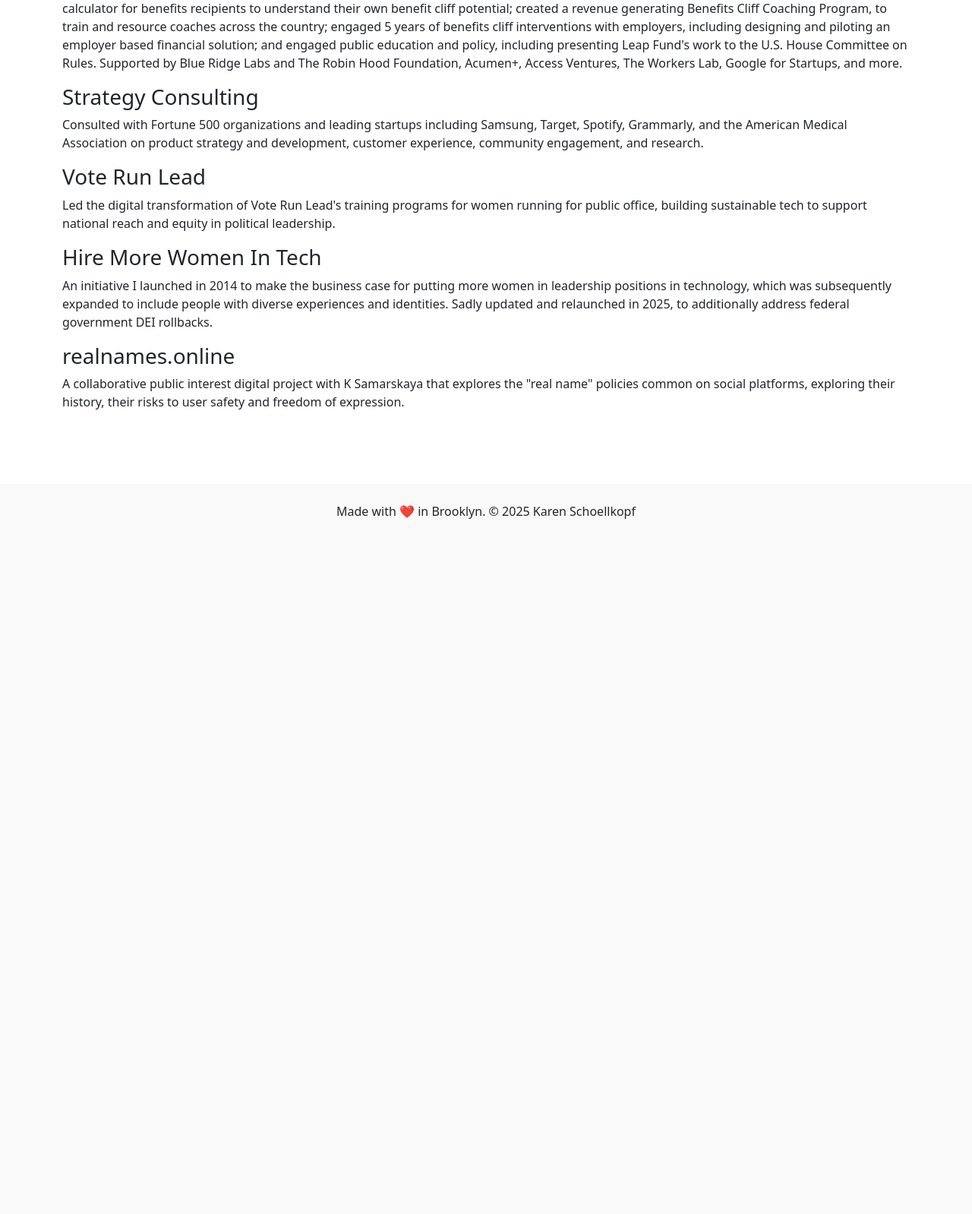
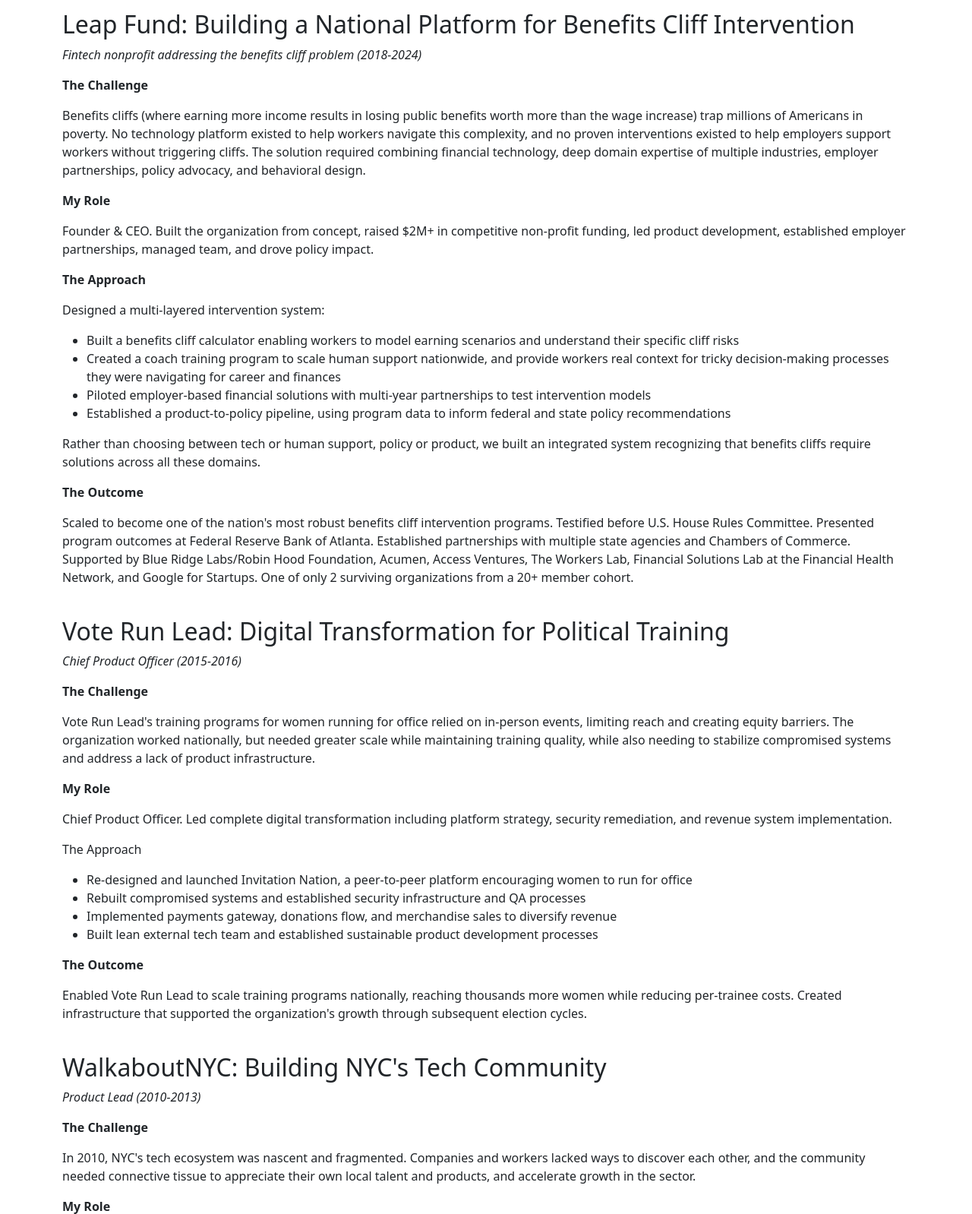
Before and after one commit to kgunette/kgunette.github.io, a plain HTML site: page projects.html in a window 1280 px wide. Shown: the part 388-1986 px from the top of the page at 76% size. Before the commit the page ends 1113 px from the top, so only its background shows below. Drawn offline with nearby package versions, Linux system fonts and the light colour scheme.

Commit message:
Update projects.html
updated projects to case studies for greater clarity

```diff
--- a/projects.html
+++ b/projects.html
@@ -5,19 +5,7 @@
   <meta name="viewport" content="width=device-width, initial-scale=1">
   <title>Projects | Karen Schoellkopf</title>
   <link href="https://cdn.jsdelivr.net/npm/bootstrap@5.3.0/dist/css/bootstrap.min.css" rel="stylesheet">
-  <style>
-    body { background: #f9f9f9; min-height: 100vh; display: flex; flex-direction: column; }
-    .hero { padding: 80px 0; text-align: left; background: #fff; flex: 1; }
-    .nav-link.active { font-weight: bold; }
-  </style>
-
-<!-- Google tag (gtag.js) -->
-<script async src="https://www.googletagmanager.com/gtag/js?id=G-5X6X7CQSRR"></script>
-<script> window.dataLayer = window.dataLayer || [];
-function gtag(){dataLayer.push(arguments);}
-gtag('js', new Date()); gtag('config', 'G-5X6X7CQSRR');
-</script>
-
+  <style>body { background: #f9f9f9; min-height: 100vh; display: flex; flex-direction: column; } .hero { padding: 80px 0; text-align: left; background: #fff; flex: 1; } .nav-link.active { font-weight: bold; }</style>
 </head>
 <body>
 <nav class="navbar navbar-expand-lg navbar-light bg-light">
@@ -38,32 +26,82 @@ gtag('js', new Date()); gtag('config', 'G-5X6X7CQSRR');
   <section class="hero">
     <div class="container">
       <h1 class="display-4">Projects</h1>
-      <p class="lead">Selected work and initiatives creating impact at scale.</p>
+      <p class="lead">Work demonstrating how I build new capabilities in complex environments from concept through scale.</p>
       <p>Full CV available on <a href="https://www.linkedin.com/in/karenschoellkopf/">LinkedIn</a></p>
-
+      <br>
+    <h1>Featured Projects</h1>
+      <br>
       <div class="project">
-        <h3>Leap Fund</h3>
-        <p>A leading nationally recognized organization focused on benefits cliff (earning more, but losing critical public benefits that were worth much more than the increase). I founded Leap Fund and served as CEO for 7 years, and transitioned to Leap Fund's Advisory in late 2024. Created a benefits cliff calculator for benefits recipients to understand their own benefit cliff potential; created a revenue generating Benefits Cliff Coaching Program, to train and resource coaches across the country; engaged 5 years of benefits cliff interventions with employers, including designing and piloting an employer based financial solution; and engaged public education and policy, including presenting Leap Fund's work to the U.S. House Committee on Rules. Supported by Blue Ridge Labs and The Robin Hood Foundation, Acumen+, Access Ventures, The Workers Lab, Google for Startups, and more.</p>
+        <h2>Leap Fund: Building a National Platform for Benefits Cliff Intervention</h2>
+        <p><i>Fintech nonprofit addressing the benefits cliff problem (2018-2024)</i></p>
+        <p><b>The Challenge</b></p>
+        <p>Benefits cliffs (where earning more income results in losing public benefits worth more than the wage increase) trap millions of Americans in poverty. No technology platform existed to help workers navigate this complexity, and no proven interventions existed to help employers support workers without triggering cliffs. The solution required combining financial technology, deep domain expertise of multiple industries, employer partnerships, policy advocacy, and behavioral design.</p>
+        <p><b>My Role</b></p>
+        <p>Founder &amp; CEO. Built the organization from concept, raised $2M+ in competitive non-profit funding, led product development, established employer partnerships, managed team, and drove policy impact.</p>
+        <p><b>The Approach</b></p>
+        <p>Designed a multi-layered intervention system:</p>
+        <ul>
+          <li>Built a benefits cliff calculator enabling workers to model earning scenarios and understand their specific cliff risks</li>
+          <li>Created a coach training program to scale human support nationwide, and provide workers real context for tricky decision-making processes they were navigating for career and finances</li>
+          <li>Piloted employer-based financial solutions with multi-year partnerships to test intervention models</li>
+          <li>Established a product-to-policy pipeline, using program data to inform federal and state policy recommendations</li>
+        </ul>
+        <p>Rather than choosing between tech or human support, policy or product, we built an integrated system recognizing that benefits cliffs require solutions across all these domains.</p>
+        <p><b>The Outcome</b></p>
+        <p>Scaled to become one of the nation's most robust benefits cliff intervention programs. Testified before U.S. House Rules Committee. Presented program outcomes at Federal Reserve Bank of Atlanta. Established partnerships with multiple state agencies and Chambers of Commerce. Supported by Blue Ridge Labs/Robin Hood Foundation, Acumen, Access Ventures, The Workers Lab, Financial Solutions Lab at the Financial Health Network, and Google for Startups. One of only 2 surviving organizations from a 20+ member cohort.</p>
       </div>
-
+      <br>
       <div class="project">
-        <h3>Strategy Consulting</h3>
-        <p>Consulted with Fortune 500 organizations and leading startups including Samsung, Target, Spotify, Grammarly, and the American Medical Association on product strategy and development, customer experience, community engagement, and research.</p>
+        <h2>Vote Run Lead: Digital Transformation for Political Training</h2>
+        <p><i>Chief Product Officer (2015-2016)</i></p>
+        <p><b>The Challenge</b></p>
+        <p>Vote Run Lead's training programs for women running for office relied on in-person events, limiting reach and creating equity barriers. The organization worked nationally, but needed greater scale while maintaining training quality, while also needing to stabilize compromised systems and address a lack of product infrastructure.</p>
+        <p><b>My Role</b></p>
+        <p>Chief Product Officer. Led complete digital transformation including platform strategy, security remediation, and revenue system implementation.</p>
+        <p>The Approach</p>
+        <ul>
+          <li>Re-designed and launched Invitation Nation, a peer-to-peer platform encouraging women to run for office</li>
+          <li>Rebuilt compromised systems and established security infrastructure and QA processes</li>
+          <li>Implemented payments gateway, donations flow, and merchandise sales to diversify revenue</li>
+          <li>Built lean external tech team and established sustainable product development processes</li>
+        </ul>
+        <p><b>The Outcome</b></p>
+        <p>Enabled Vote Run Lead to scale training programs nationally, reaching thousands more women while reducing per-trainee costs. Created infrastructure that supported the organization's growth through subsequent election cycles.</p>
       </div>
-
+      <br>
       <div class="project">
-        <h3>Vote Run Lead</h3>
-        <p>Led the digital transformation of Vote Run Lead's training programs for women running for public office, building sustainable tech to support national reach and equity in political leadership.</p>
+        <h2>WalkaboutNYC: Building NYC's Tech Community</h2>
+        <p><i>Product Lead (2010-2013)</i></p>
+        <P><b>The Challenge</b></P>
+        <p>In 2010, NYC's tech ecosystem was nascent and fragmented. Companies and workers lacked ways to discover each other, and the community needed connective tissue to appreciate their own local talent and products, and accelerate growth in the sector.</p>
+        <p><b>My Role</b></p>
+        <p>Built and scaled WalkaboutNYC, a biannual open house event where hundreds of tech companies opened their doors simultaneously for thousands of participants to explore.</p>
+        <p><b>The Approach</b></p>
+        <ul>
+          <li>Built a mobile-first platform (novel at the time) with custom RSVP functionality, backend database, and user-facing CMS</li>
+          <li>Managed full product lifecycle from QA through public rollout</li>
+          <li>Created operational infrastructure to coordinate hundreds of companies across NYC simultaneously</li>
+        </ul>
+      <p><b>The Outcome</b></p>
+      <p>Grew to biannual event with hundreds of participating companies and thousands of attendees. Created alternate event for design studios and designers, based on original event success. Became foundational community-building infrastructure for NYC tech ecosystem during critical growth years. Opensourced the idea and created documentation for plug-and-play handbook which was implemented in numerous other cities around the globe.</p>
       </div>
-
+      <br>
+      <hr>
+    <h1>Additional Work</h1>
+      <br>
       <div class="project">
-        <h3>Hire More Women In Tech</h3>
-        <p>An initiative I launched in 2014 to make the business case for putting more women in leadership positions in technology, which was subsequently expanded to include people with diverse experiences and identities. Sadly updated and relaunched in 2025, to additionally address federal government DEI rollbacks.</p>
+        <h2>Fortune 500 &amp; Enterprise Strategy Consulting</h2>
+        <p>Led digital transformation and product strategy projects for Fortune 500 clients (Samsung, Verizon, Target, Cadillac, Bloomin Brands) and high-growth tech companies (Spotify, Grammarly, Meetup). Specialized in product strategy, community and user research, competitive analysis, and strategic roadmaps that accelerated innovation initiatives across automotive, healthcare, retail, and hospitality sectors.</p>
       </div>
-
+      <br>
       <div class="project">
-        <h3>realnames.online</h3>
-        <p>A collaborative public interest digital project with K Samarskaya that explores the "real name" policies common on social platforms, exploring their history, their risks to user safety and freedom of expression.</p>
+        <h2>Hire More Women In Tech</h2>
+        <p>Launched initiative in 2014 making the business case for diverse leadership in technology. Campaign expanded beyond original scope to address broader diversity and inclusion. Relaunched in 2025 with expanded focus, and to address federal DEI rollbacks.</p>
+      </div>
+      <br>
+      <div class="project">
+        <h2>realnames.online</h2>
+        <p>Collaborative public interest project with K Samarskaya examining "real name" policies on social platforms—their history, risks to user safety, and impact on freedom of expression.</p>
       </div>
     </div>
   </section>
```
